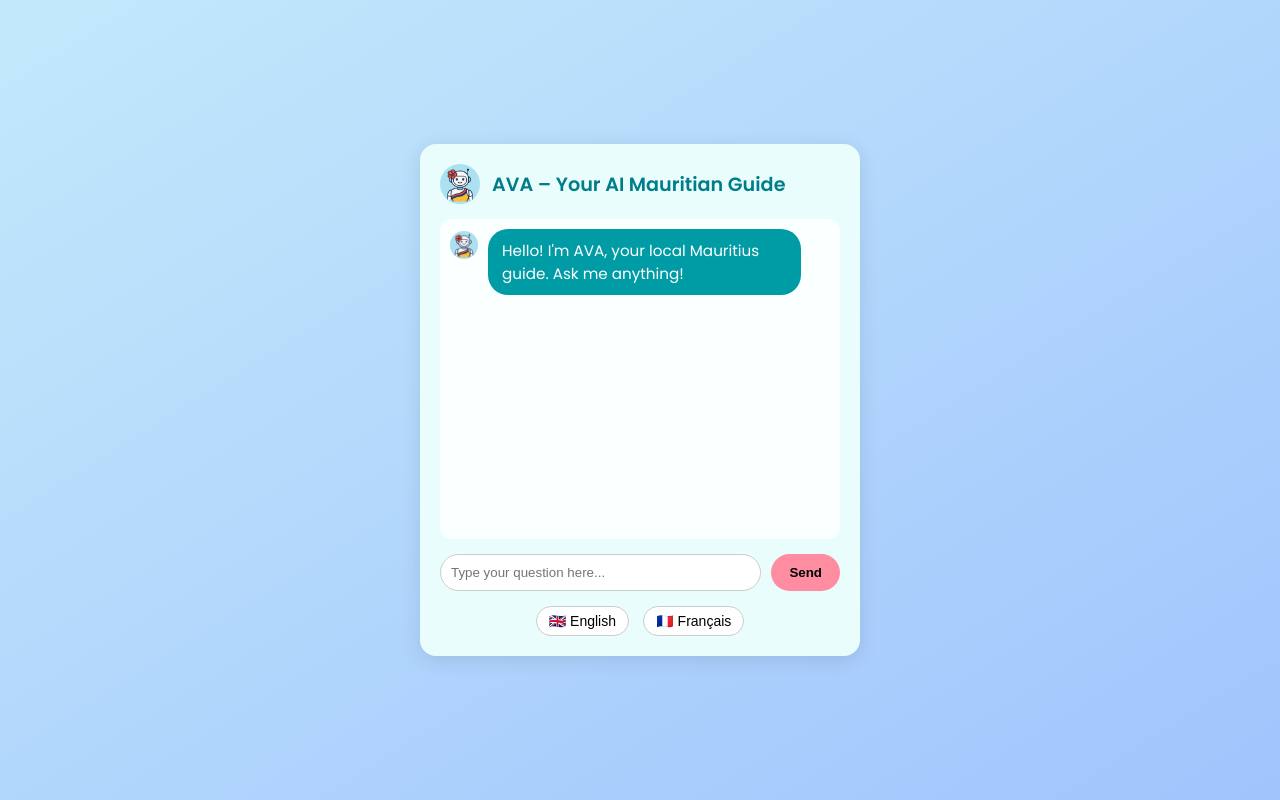
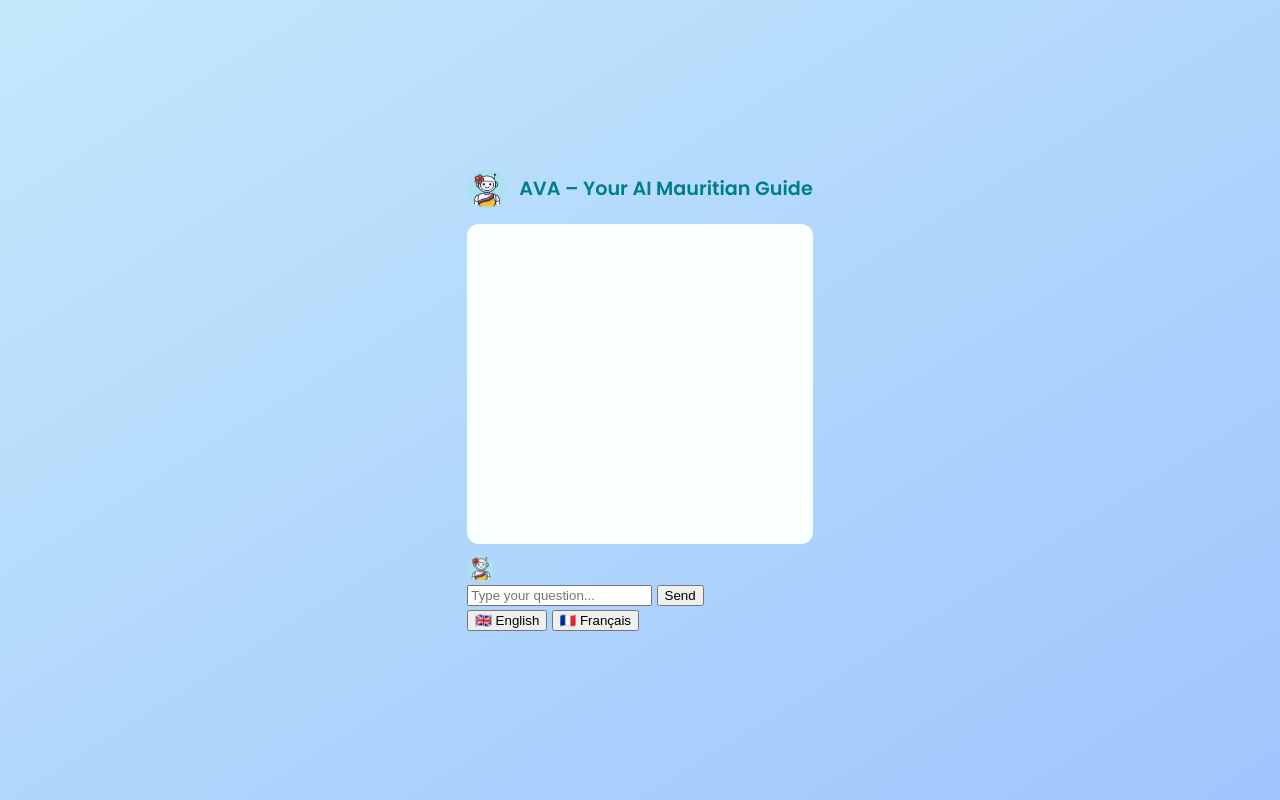
Before and after one commit to omannnn9/AVA, a Flask app: page / in a window 1280 px wide. Run offline with Flask 3, Linux system fonts and the light colour scheme.

Commit message:
Update index.html

```diff
--- a/templates/index.html
+++ b/templates/index.html
@@ -1,38 +1,38 @@
 <!DOCTYPE html>
 <html lang="en">
 <head>
-  <meta charset="UTF-8">
+  <meta charset="UTF-8" />
+  <meta name="viewport" content="width=device-width, initial-scale=1.0" />
   <title>AVA – Your AI Mauritian Guide</title>
-  <link href="https://fonts.googleapis.com/css2?family=Poppins:wght@300;400;600&display=swap" rel="stylesheet">
+  <link href="https://fonts.googleapis.com/css2?family=Poppins:wght@400;600&display=swap" rel="stylesheet">
   <link rel="stylesheet" href="{{ url_for('static', filename='style.css') }}">
 </head>
 <body>
-  <div class="chat-container">
+  <div class="chat-wrapper">
     <div class="chat-header">
-      <img src="{{ url_for('static', filename='ava.png') }}" alt="AVA" class="avatar-header">
+      <img src="{{ url_for('static', filename='ava.png') }}" alt="AVA" class="avatar-header" />
       <h1>AVA – Your AI Mauritian Guide</h1>
     </div>
 
     <div id="chat-box" class="chat-box">
+      <!-- Messages will be appended here -->
+    </div>
+
+    <div id="typing-indicator" class="typing-indicator hidden">
       <div class="message-row ava">
-        <img src="{{ url_for('static', filename='ava.png') }}" class="message-avatar">
-        <div class="message-bubble ava-message">Hello! I'm AVA, your local Mauritius guide. Ask me anything!</div>
+        <img src="{{ url_for('static', filename='ava.png') }}" class="message-avatar" />
+        <div class="message-bubble typing">
+          <span></span><span></span><span></span>
+        </div>
       </div>
     </div>
 
-    <div id="typing-indicator" class="typing-indicator" style="display: none;">
-      <div class="message-row ava">
-        <img src="{{ url_for('static', filename='ava.png') }}" class="message-avatar">
-        <div class="message-bubble ava-message">AVA is typing...</div>
-      </div>
-    </div>
-
-    <div class="chat-input">
-      <input type="text" id="user-input" placeholder="Type your question here...">
+    <div class="chat-input-area">
+      <input type="text" id="user-input" placeholder="Type your question..." />
       <button onclick="sendMessage()">Send</button>
     </div>
 
-    <div class="language-switcher">
+    <div class="language-buttons">
       <button onclick="setLanguage('en')">🇬🇧 English</button>
       <button onclick="setLanguage('fr')">🇫🇷 Français</button>
     </div>
```
